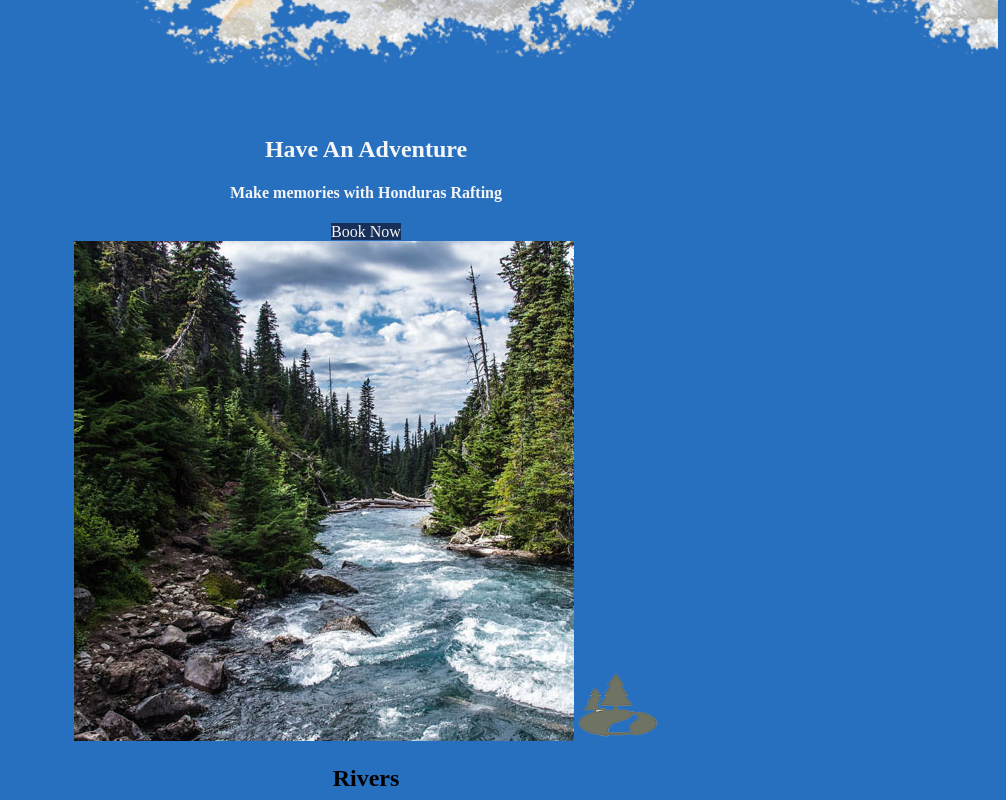
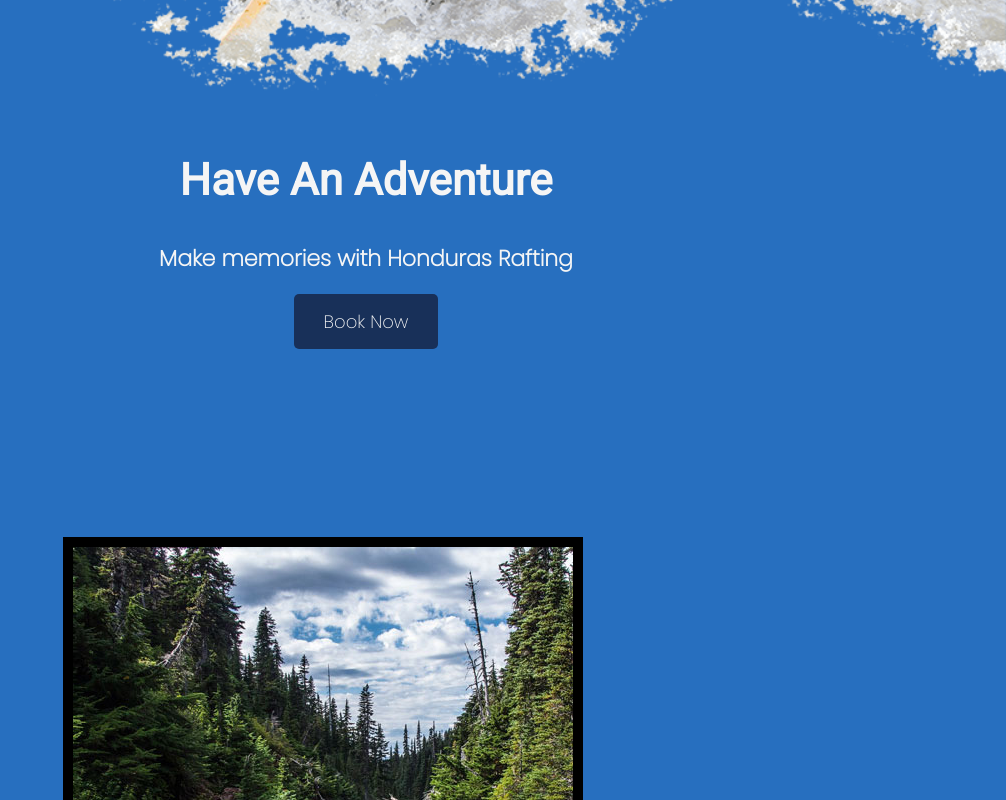
Before and after one commit to casjora/wdd130, a plain HTML site: page wwr/index.html in a window 1280 px wide. Shown: the part 840-1640 px from the top of the page, without its empty margins (274-1280 px from the left). Drawn offline with Linux system fonts and the light colour scheme.

Commit message:
Oct 14th

```diff
--- a/wwr/styles/site-plan-rafting.css
+++ b/wwr/styles/site-plan-rafting.css
@@ -11,7 +11,7 @@
   --accent2-color: white;
 
   /* change the values below to your chosen font(s) */
-  --heading-font: "Robotto";
+  --heading-font: Poppins,Lato,Arial;
   --paragraph-font: Poppins,Lato, Helvetica, sans-serif;
 
   /* these colors below should be chosen from among your palette colors above */
--- a/wwr/styles/style.css
+++ b/wwr/styles/style.css
@@ -1,3 +1,6 @@
+@import url('https://fonts.googleapis.com/css2?family=Roboto&display=swap');
+@import url('https://fonts.googleapis.com/css2?family=Poppins:wght@200&display=swap');
+
 #content {
     max-width: 1600px;
     margin: 0 auto;
@@ -7,6 +10,7 @@
     text-align: center;
     color:whitesmoke;
     text-decoration: none;
+    padding: 35px;
 }
 nav a:hover {
     background-color: #276FBF;
@@ -31,6 +35,10 @@
 
 body {
     background-color: #276FBF;
+    font-family: Poppins, Helvetica, sans-serif;
+    font-size: 22px;
+    margin: 0;
+    padding: 0;
 }
 header {
     background-color:#183059;
@@ -41,6 +49,10 @@
     background-color:#183059;
     color: whitesmoke;
     text-decoration: none;
+    font-size: 18px;
+    padding: 15px 30px;
+    margin-top: 50px;
+    border-radius: 5px;
 }
 .book:hover,.join:hover{
     background-color:#276FBF;
@@ -48,10 +60,18 @@
 }
 .msg{
     background-color:#183059;
+    line-height: 1.5em;
+    padding: 35px;
+    margin-top: 200px;
 }
 footer{
     background-color:#183059;
     color: whitesmoke;
+    padding: 25px 50px;
+    margin-top: 200px;
+}
+footer .social img{
+    padding-left: 15px;
 }
 footer a{
     color:whitesmoke;
@@ -69,15 +89,21 @@
 }
 .home-title{
     color:whitesmoke;
+    font-family: 'Roboto','Poppins','Lato',Arial, Helvetica, sans-serif;
+    font-size: 2em;
+    margin-top: 10px;
 }
 h4{
     color: whitesmoke;
 }
 .msg h2{
     color:whitesmoke;
+    font-family: Roboto,Poppins,Lato,Arial, Helvetica, sans-serif;
 }
 .msg p{
     color:whitesmoke;
+    font-size: .8em;
+    padding-bottom: 15px;
 }
 
 .logo{
@@ -86,8 +112,28 @@
 
 .icon{
     width: 80px;
+    padding-top: 10px;
 }
 
 #hero-img{
     width:100%;
 }
+
+h2 {
+    margin:0;
+}
+#logo_link{
+    padding-top: 5px;
+}
+.rivers-card,.camping-card,.rapids-card{
+    margin: 200px 0;
+}
+.card-img{
+    border: 10px solid black;
+}
+main section img{
+    box-sizing: border-box;
+}
+#background{
+    margin-bottom: 100px;
+}
```
